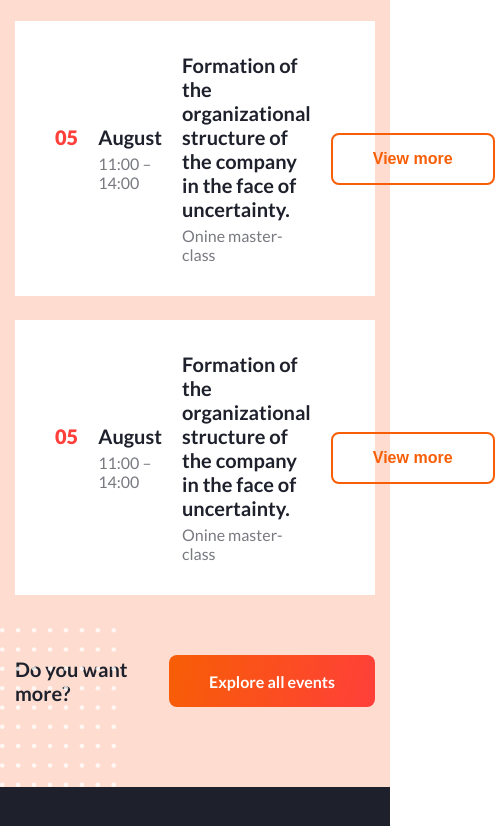
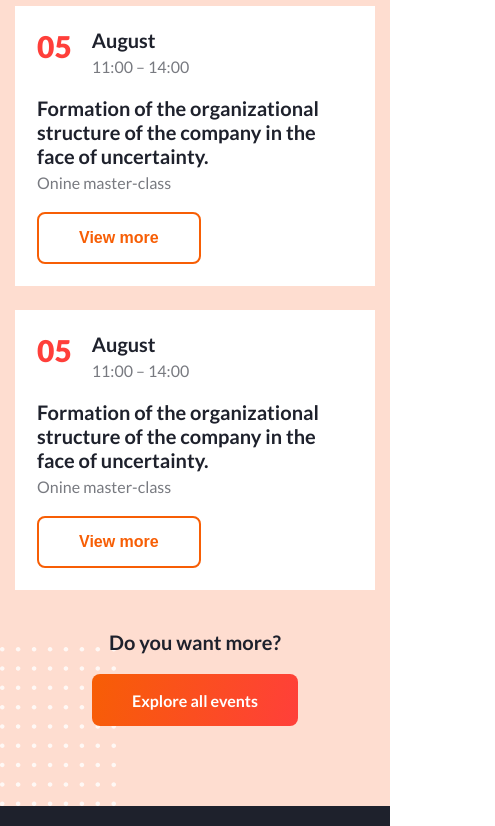
Before and after one commit to andreyk1n/createx, a React (Vite) app: page / in a window 390 px wide. Shown: the part 4600-5426 px from the top of the page, 495 px wide, since content can reach past the window. Built offline with nearby package versions, Linux system fonts and the light colour scheme.

Commit message:
update responsive components/events

```diff
--- a/src/styles/template-parts/components/Events.scss
+++ b/src/styles/template-parts/components/Events.scss
@@ -3,6 +3,7 @@
     background-color: #feddd0;
     padding: 80px 0;
     position: relative;
+    overflow: hidden;
 
 
     &__container {
@@ -11,6 +12,10 @@
         align-items: center;
         justify-content: center;
         flex-direction: column;
+
+        h2, label, .events__bottom {
+            z-index: 2;
+        }
     }
 
     &__items {
@@ -19,6 +24,10 @@
         display: flex;
         flex-direction: column;
         gap: 24px;
+
+        @media (max-width: 992px) {
+            margin: 40px 0;
+        }
     }
 
     &__item {
@@ -31,6 +40,11 @@
         padding: 32px 40px;
         gap: 20px;
 
+        @media (max-width: 992px) {
+            flex-wrap: wrap;
+            padding: 22px;
+        }
+
         &:hover {
             box-shadow: 0 4px 4px -4px rgba(30, 33, 44, .05), 0 12px 10px -6px rgba(255, 63, 58, .08), 0 30px 24px -10px rgba(255, 63, 58, .1), 0 80px 80px -20px rgba(255, 63, 58, .16);
         }
@@ -42,8 +56,9 @@
         gap: 20px;
         align-items: flex-start;
         color: #ff3f3a;
-        font-size: clamp(20px, 4vw, 48px);
+        font-size: clamp(30px, 4vw, 48px);
         font-weight: 900;
+        text-wrap: nowrap;
 
         &>div {
             display: flex;
@@ -89,10 +104,16 @@
             font-size: clamp(20px, 3vw, 28px);
             font-weight: 700;
         }
+
+        @media (max-width: 576px) {
+            flex-direction: column;
+            gap: 20px;
+        }
+
     }
 
     &__decor {
-        z-index: 1;
+        z-index: 0;
         position: absolute;
 
         &--1 {
```
